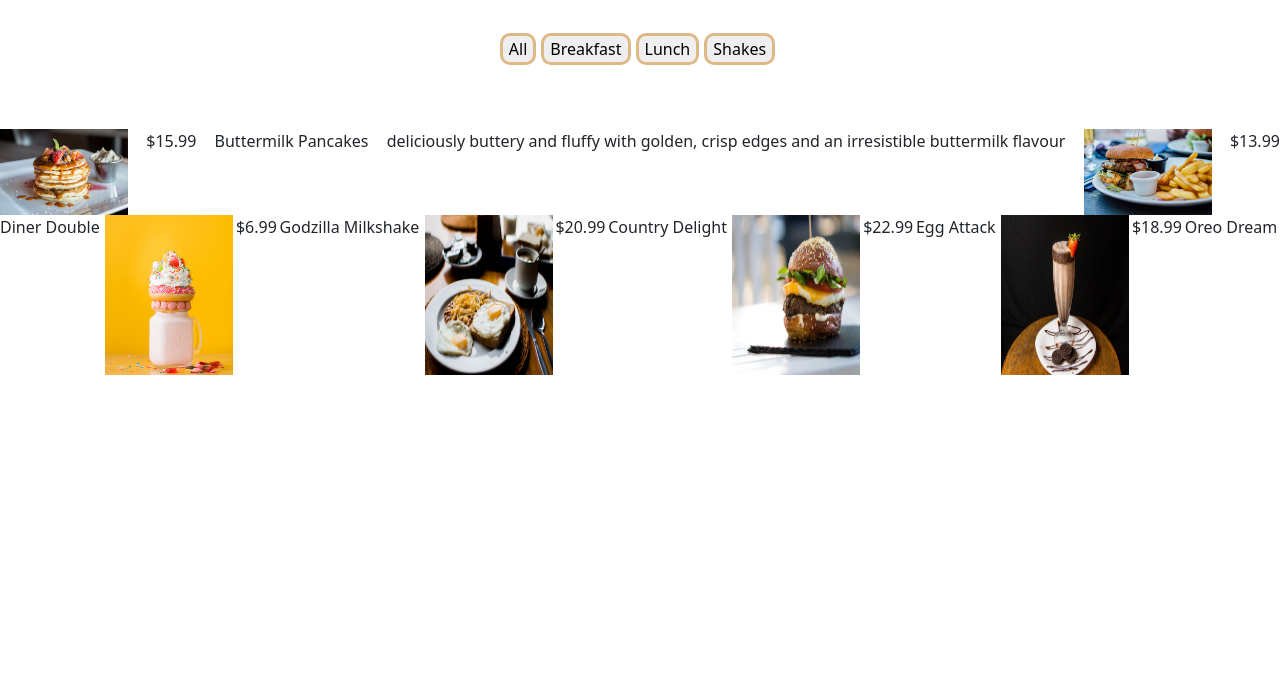
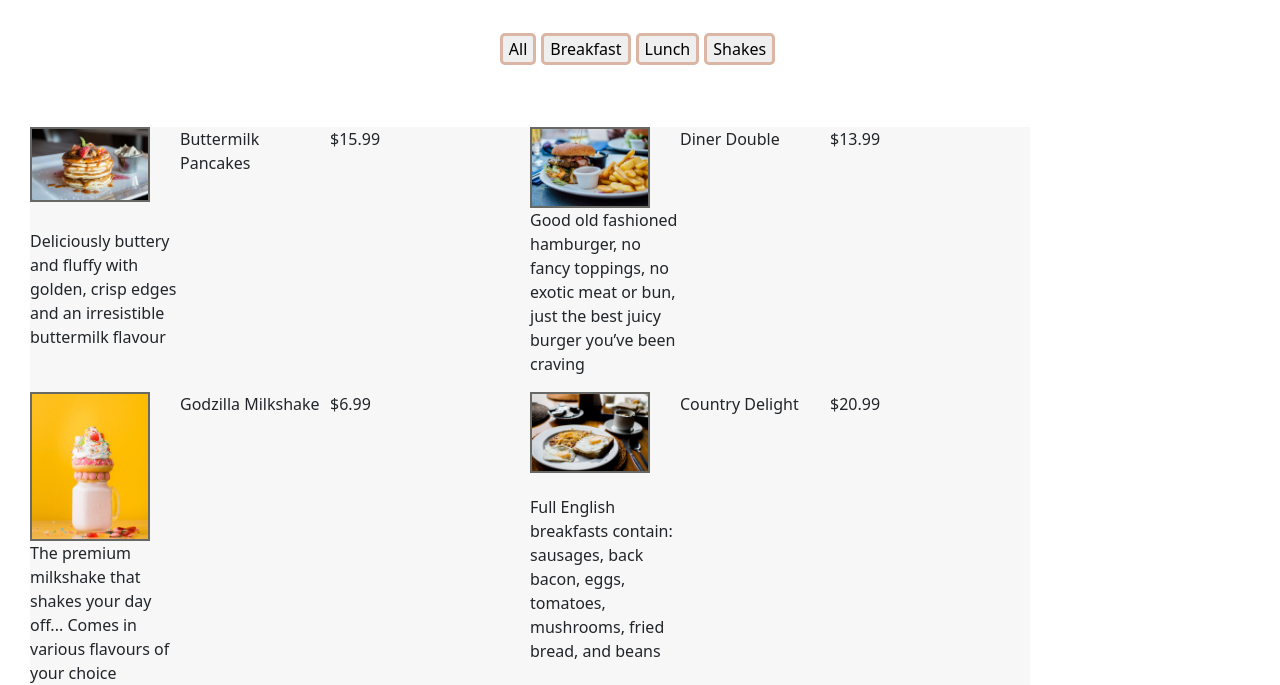
Before and after one commit to Seyi-Toluhi/Restaurant-Menu, a plain HTML site: page index.html in a window 1280 px wide. Shown: the part 117-802 px from the top of the page. Drawn offline with nearby package versions, Linux system fonts and the light colour scheme.

Commit message:
complete array data and grid layout on css

```diff
--- a/main.js
+++ b/main.js
@@ -5,34 +5,47 @@ const meals = document.querySelector(".meal-container");
 
 // Creating arrays to store meal data
 const imgs = ["img1.jpeg", "img2.jpeg", "img3.jpeg", "img4.jpeg", "img5.jpeg", "img6.jpeg"];
+const imgText = ["Image of buttermilk Pancakes", "Image of diner Double", "Image of godzilla Milkshake", "Image of country Delight", "Image of egg Attack", "Image of oreo Dream"]
 const mealNames = ["Buttermilk Pancakes", "Diner Double", "Godzilla Milkshake", "Country Delight", "Egg Attack", "Oreo Dream"];
-const mealInfo = {"img1.jpeg": "$15.99",
+const mealInfo = {
+"img1.jpeg": "$15.99",
 "img2.jpeg": "$13.99",
 "img3.jpeg": "$6.99",
 "img4.jpeg": "$20.99",
 "img5.jpeg": "$22.99",
 "img6.jpeg": "$18.99"}
-//const imgText = {img1.jpg:img1, "img2.jpg", "img3.jpg", "img4.jpg", "img5.jpg", "img6.jpg"}
-const mealDesc =[" deliciously buttery and fluffy with golden, crisp edges and an irresistible buttermilk flavour",
-""];
+const mealDesc =[
+"Deliciously buttery and fluffy with golden, crisp edges and an irresistible buttermilk flavour",
+"Good old fashioned hamburger, no fancy toppings, no exotic meat or bun, just the best juicy burger you’ve been craving",
+"The premium milkshake that shakes your day off... Comes in various flavours of your choice",
+"Full English breakfasts contain: sausages, back bacon, eggs, tomatoes, mushrooms, fried bread, and beans",
+"Fried egg, thickly-cut bacon and cheddar cheese smothered over your famous single or double all-beef patties",
+"Blended Cream cheese and Hot Fudge Oreo in a milkshake, sounds like a dream"
+];
 
 // looping through imgs array and displaying images to webpage
 for(let i = 0; i < imgs.length; i++){
-const showImages = document.createElement("img");
+const infoSec = document.createElement("section")
+infoSec.setAttribute("class", "infoSection")
 const mealNameP = document.createElement("p")
 const priceDisplay = document.createElement("p")
 const showDescP = document.createElement("p")
+
+const showImages = document.createElement("img");
 showImages.setAttribute("src", "images/" + imgs[i])
+showImages.setAttribute("alt", `${imgText[i]}`)
 const price = mealInfo[imgs[i]]
 const mealName = mealNames[i]
 const showDesc = mealDesc[i]
 
-//showImages.setAttribute("alt", "imgs")
 priceDisplay.textContent = price
 mealNameP.textContent = mealName
 showDescP.textContent = showDesc
-meals.appendChild(showImages)
-meals.appendChild(priceDisplay)
-meals.appendChild(mealNameP)
-meals.appendChild(showDescP)
+
+infoSec.appendChild(showImages)
+infoSec.appendChild(mealNameP)
+infoSec.appendChild(priceDisplay)
+infoSec.appendChild(showDescP)
+
+meals.appendChild(infoSec)
 }
--- a/styles.css
+++ b/styles.css
@@ -15,9 +15,9 @@ margin-top: 3%;
 
 }
 
-.menu{border: solid burlywood;
+.menu{border: solid rgb(219, 182, 164);
     text-decoration-color: burlywood;
-border-radius: 10px;}
+border-radius: 5px;}
 
 #all-menu{margin-right: 5px;}
 
@@ -28,16 +28,25 @@ border-radius: 10px;}
 #treats-menu{margin-right: 5px;}
 
 .meal-container{
+   position: absolute;
+   background: rgb(247, 247, 247);
+   top: 180px;
+   right: 250px;
     margin-top: 5%;
-    display: flex;
-    flex-direction: row;
-    justify-content:space-between;
-    flex-wrap: wrap;
+    display: grid;
+    grid-template-columns: 500px 500px ;
+
 }
 
 .meal-container img {
-
-    width: 10%;
+    width: 80%;
     float: left;
     cursor: pointer;
+    border: solid 2px rgb(104, 104, 100)
   }
+
+  .infoSection{
+    display: grid;
+    grid-template-columns: 150px 150px 200px;
+
+    }
```
